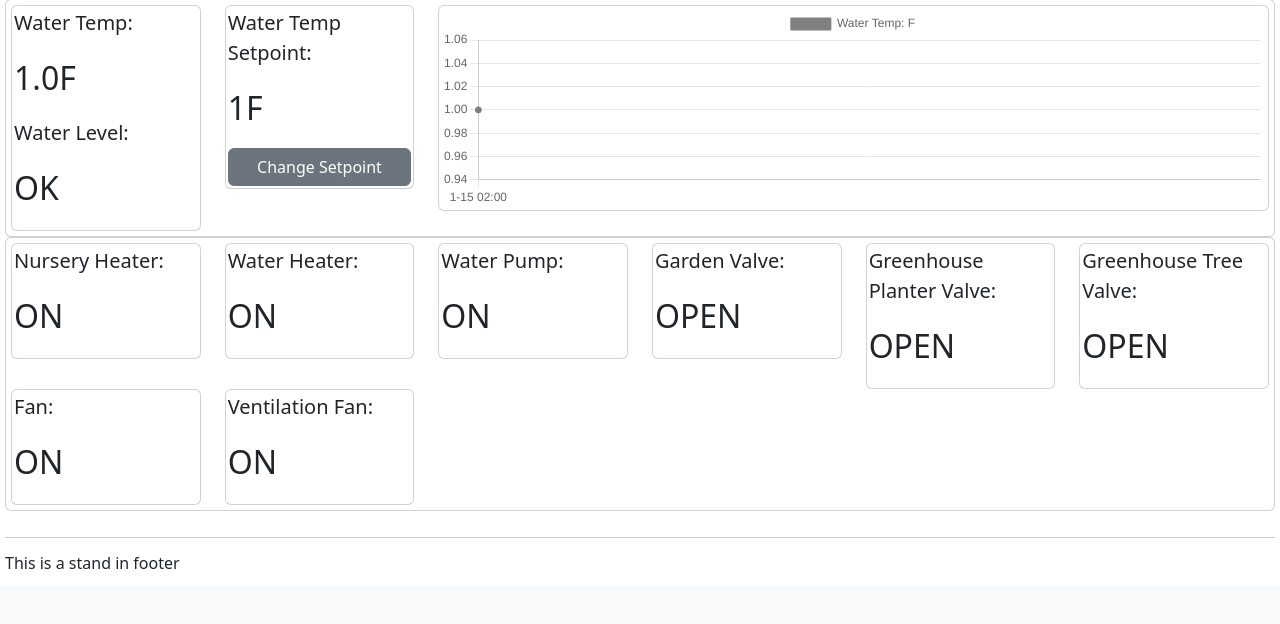
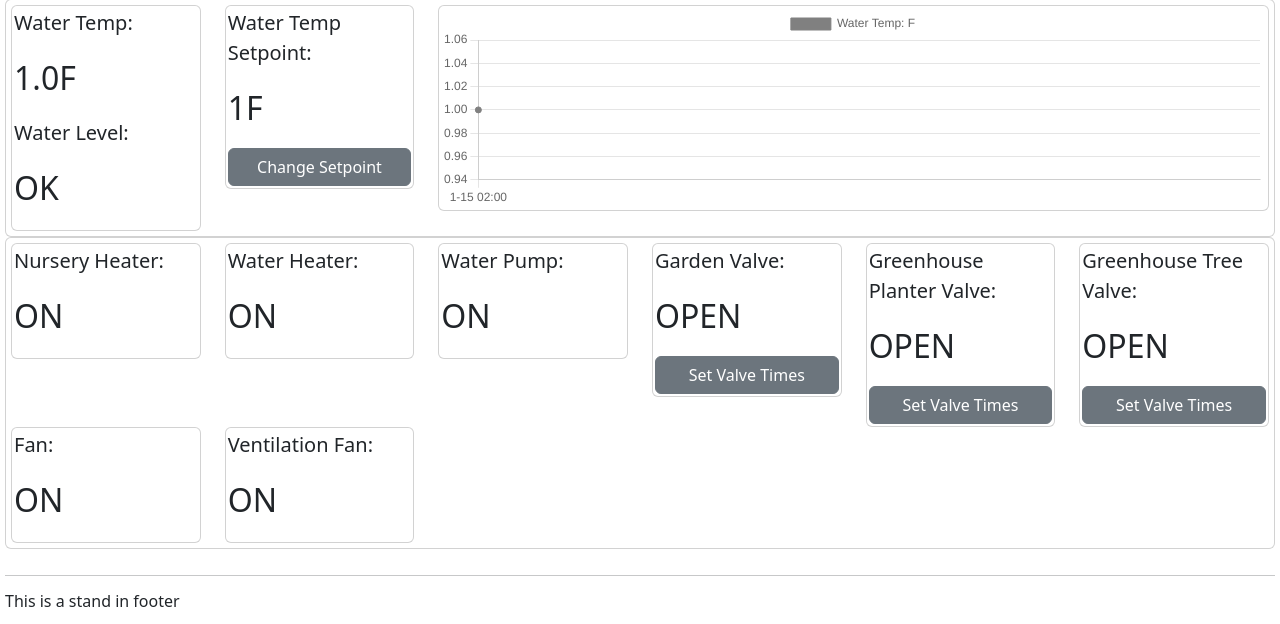
Before and after one commit to marshallpratt1/midnightsprouts, a Django app: page / in a window 1280 px wide. Shown: the part 930-1554 px from the top of the page. Before the commit the page ends 1499 px from the top, so only its background shows below. Run offline with Django 4.2, Linux system fonts and the light colour scheme; a user stored in the database is signed in; tables that the repository leaves empty hold one stand-in row (values such as "Sample post").

Commit message:
added time forms for valves

```diff
--- a/automated_greenhouse/forms.py
+++ b/automated_greenhouse/forms.py
@@ -45,11 +45,26 @@ class PumpForm(forms.Form):
 class GardenValveForm(forms.Form):
     toggle_garden_valve = forms.BooleanField(label='Toggle Garden Valve:')
 
+class GardenValveTimeForm(forms.Form):
+    garden_start_hour = forms.IntegerField(label='Start time, hour:', min_value=0, max_value=23)
+    start_minute = forms.IntegerField(label='Start time, minute:', min_value=0, max_value=59)
+    duration = forms.IntegerField(label='Duration in minutes:', min_value=0)
+
 class GreenhousePlanterValveForm(forms.Form):
     toggle_greenhouse_planter_valve = forms.BooleanField(label='Toggle Greenhouse Planter Valve:')
 
+class GreenhousePlanterValveTimeForm(forms.Form):
+    planter_start_hour = forms.IntegerField(label='Start time, hour:', min_value=0, max_value=23)
+    start_minute = forms.IntegerField(label='Start time, minute:', min_value=0, max_value=59)
+    duration = forms.IntegerField(label='Duration in minutes:', min_value=0)
+
 class GreenhouseTreeValveForm(forms.Form):
     toggle_greenhouse_tree_valve = forms.BooleanField(label='Toggle Greenhouse Tree Valve:')
+
+class GreenhouseTreeValveTimeForm(forms.Form):
+    tree_start_hour = forms.IntegerField(label='Start time, hour:', min_value=0, max_value=23)
+    start_minute = forms.IntegerField(label='Start time, minute:', min_value=0, max_value=59)
+    duration = forms.IntegerField(label='Duration in minutes:', min_value=0)
 
 class FanForm(forms.Form):
     toggle_fan = forms.BooleanField(label='Toggle Fan:')
--- a/automated_greenhouse/templates/automated_greenhouse/index.html
+++ b/automated_greenhouse/templates/automated_greenhouse/index.html
@@ -304,7 +304,11 @@
                     <p class="lead">Garden Valve: </p>
                     <p class="lead" style="font-size: xx-large;"><strong>{% if garden_valve_status %} OPEN {% else %} CLOSED {% endif %}</strong></p>
                     {% if user.is_superuser %}
-                        {% if automatic == False %}
+                        {% if automatic %}
+                        <button type="button" class="btn btn-secondary" data-bs-toggle="modal" data-bs-target="#gardenValveTimeModal">
+                            Set Valve Times
+                        </button>
+                        {% else %}
                             <button type="button" class="btn btn-secondary" data-bs-toggle="modal" data-bs-target="#gardenValveModal">
                                 {% if garden_valve_status %} Close Vavle{% else %} Open Valve {% endif %}
                             </button>
@@ -329,6 +333,26 @@
                         </div>
                         </div>
                     </div>
+                    <!-- set valve open time and duration -->
+                    <div class="modal fade" id="gardenValveTimeModal" tabindex="-1" aria-labelledby="exampleModalLabel" aria-hidden="true">
+                        <div class="modal-dialog">
+                        <div class="modal-content">
+                            <div class="modal-header">
+                            <h1 class="modal-title fs-5" id="exampleModalLabel">Set Garden Valve Times</h1>
+                            <button type="button" class="btn-close" data-bs-dismiss="modal" aria-label="Close"></button>
+                            </div>
+                            <div class="modal-body">
+                                <form action = "{% url 'index' %}" method="post" id = "garden_valve_time_form", name="garden_valve_time_form">
+                                    {% csrf_token %}
+                                    {{ garden_valve_time_form }}
+                                    <hr>
+                                    <button class="btn btn-primary" type="submit">Submit</button>
+                                    <button type="button" class="btn btn-secondary" data-bs-dismiss="modal">Cancel</button>                                    </form>
+                                </form>
+                            </div>
+                        </div>
+                        </div>
+                    </div>
                 </div>
             </div>
             <!-- End: Garden Valve -->
@@ -339,8 +363,12 @@
                     <p class="lead">Greenhouse Planter Valve: </p>
                     <p class="lead" style="font-size: xx-large;"><strong>{% if greenhouse_planter_valve_status %} OPEN {% else %} CLOSED {% endif %}</strong></p>
                     {% if user.is_superuser %}
-                        {% if automatic == False %}
-                            <button type="button" class="btn btn-secondary" data-bs-toggle="modal" data-bs-target="#greenhousePlanterValveModal">
+                        {% if automatic %}
+                        <button type="button" class="btn btn-secondary" data-bs-toggle="modal" data-bs-target="#greenhousePlanterValveTimeModal">
+                            Set Valve Times
+                        </button>
+                        {% else %}
+                        <button type="button" class="btn btn-secondary" data-bs-toggle="modal" data-bs-target="#greenhousePlanterValveModal">
                                 {% if greenhouse_planter_valve_status %} Close Vavle{% else %} Open Valve {% endif %}
                             </button>
                         {% endif %}
@@ -364,6 +392,26 @@
                         </div>
                         </div>
                     </div>
+                    <!-- set valve open time and duration -->
+                    <div class="modal fade" id="greenhousePlanterValveTimeModal" tabindex="-1" aria-labelledby="exampleModalLabel" aria-hidden="true">
+                        <div class="modal-dialog">
+                        <div class="modal-content">
+                            <div class="modal-header">
+                            <h1 class="modal-title fs-5" id="exampleModalLabel">Set Greenhouse Planter Valve Times</h1>
+                            <button type="button" class="btn-close" data-bs-dismiss="modal" aria-label="Close"></button>
+                            </div>
+                            <div class="modal-body">
+                                <form action = "{% url 'index' %}" method="post" id = "greenhouse_planter_valve_time_form", name="greenhouse_planter_valve_time_form">
+                                    {% csrf_token %}
+                                    {{ greenhouse_planter_valve_time_form }}
+                                    <hr>
+                                    <button class="btn btn-primary" type="submit">Submit</button>
+                                    <button type="button" class="btn btn-secondary" data-bs-dismiss="modal">Cancel</button>                                    </form>
+                                </form>
+                            </div>
+                        </div>
+                        </div>
+                    </div>
                 </div>
             </div>
             <!-- End: Greenhouse Planter Valve -->
@@ -374,9 +422,13 @@
                     <p class="lead">Greenhouse Tree Valve: </p>
                     <p class="lead" style="font-size: xx-large;"><strong>{% if greenhouse_tree_valve_status %} OPEN {% else %} CLOSED {% endif %}</strong></p>
                     {% if user.is_superuser %}
-                        {% if automatic == False %}
+                        {% if automatic %}
+                        <button type="button" class="btn btn-secondary" data-bs-toggle="modal" data-bs-target="#greenhouseTreeValveTimeModal">
+                            Set Valve Times
+                        </button>
+                        {% else %}
                             <button type="button" class="btn btn-secondary" data-bs-toggle="modal" data-bs-target="#greenhouseTreeValveModal">
-                                {% if greenhouse_tree_valve_status %} Close Vavle{% else %} Open Valve {% endif %}
+                                {% if greenhouse_tree_valve_status %} Close Valve{% else %} Open Valve {% endif %}
                             </button>
                         {% endif %}
                     {% endif %}
@@ -391,6 +443,26 @@
                                 <form action = "{% url 'index' %}" method="post" id = "greenhouse_tree_valve_form", name="greenhouse_tree_valve_form">
                                     {% csrf_token %}
                                     {{ greenhouse_tree_valve_form }}
+                                    <hr>
+                                    <button class="btn btn-primary" type="submit">Submit</button>
+                                    <button type="button" class="btn btn-secondary" data-bs-dismiss="modal">Cancel</button>                                    </form>
+                                </form>
+                            </div>
+                        </div>
+                        </div>
+                    </div>
+                    <!-- set valve open time and duration -->
+                    <div class="modal fade" id="greenhouseTreeValveTimeModal" tabindex="-1" aria-labelledby="exampleModalLabel" aria-hidden="true">
+                        <div class="modal-dialog">
+                        <div class="modal-content">
+                            <div class="modal-header">
+                            <h1 class="modal-title fs-5" id="exampleModalLabel">Set Greenhouse Tree Valve Times</h1>
+                            <button type="button" class="btn-close" data-bs-dismiss="modal" aria-label="Close"></button>
+                            </div>
+                            <div class="modal-body">
+                                <form action = "{% url 'index' %}" method="post" id = "greenhouse_tree_valve_time_form", name="greenhouse_tree_valve_time_form">
+                                    {% csrf_token %}
+                                    {{ greenhouse_tree_valve_time_form }}
                                     <hr>
                                     <button class="btn btn-primary" type="submit">Submit</button>
                                     <button type="button" class="btn btn-secondary" data-bs-dismiss="modal">Cancel</button>                                    </form>
--- a/automated_greenhouse/views.py
+++ b/automated_greenhouse/views.py
@@ -6,8 +6,9 @@ from django.db import IntegrityError
 from django.urls import reverse_lazy, reverse
 from django.contrib.auth import authenticate, login, logout
 from django.http import HttpResponse, HttpResponseRedirect
-from .forms import RegisterForm, AirTempForm, HumidityForm, WaterForm, SystemStatusForm
+from .forms import RegisterForm, AirTempForm, HumidityForm, WaterForm, SystemStatusForm, GreenhouseTreeValveTimeForm
 from .forms import NurseryHeaterForm, WaterHeaterForm, GardenValveForm, GreenhousePlanterValveForm, GreenhouseTreeValveForm, FanForm, VentForm, PumpForm
+from .forms import GreenhousePlanterValveTimeForm, GardenValveTimeForm, GreenhouseTreeValveTimeForm
 from . import util
 import json
 
@@ -34,6 +35,12 @@ def index(request):
             util.toggle_pump()
         if 'toggle_garden_valve' in request.POST:
             util.toggle_garden_valve()
+        if 'garden_start_hour' in request.POST:
+            util.set_garden_valve_times(request.POST['garden_start_hour'],request.POST['start_minute'], request.POST['duration'])
+        if 'tree_start_hour' in request.POST:
+            util.set_greenhouse_valve_times(request.POST['tree_start_hour'],request.POST['start_minute'], request.POST['duration'])
+        if 'planter_start_hour' in request.POST:
+            util.set_greenhouse_valve_times(request.POST['planter_start_hour'],request.POST['start_minute'], request.POST['duration'])
         if 'toggle_greenhouse_planter_valve' in request.POST:
             util.toggle_greenhouse_planter_valve()
         if 'toggle_greenhouse_tree_valve' in request.POST:
@@ -60,6 +67,9 @@ def index(request):
         'garden_valve_form': GardenValveForm,
         'greenhouse_planter_valve_form': GreenhousePlanterValveForm,
         'greenhouse_tree_valve_form': GreenhouseTreeValveForm,
+        'greenhouse_tree_valve_time_form': GreenhouseTreeValveTimeForm,
+        'greenhouse_planter_valve_time_form' : GreenhousePlanterValveTimeForm,
+        'garden_valve_time_form' : GardenValveTimeForm,
         'fan_form': FanForm,
         'vent_form': VentForm,
         'automatic': automatic,
@@ -75,8 +85,10 @@ def index(request):
         'air_heater_status': AirHeaterStatus.objects.order_by('-id').first().air_heater_on,
         'water_heater_status': WaterHeaterStatus.objects.order_by('-id').first().water_heater_on,
         'garden_valve_status': GardenValveStatus.objects.order_by('-id').first().garden_valve_open,
+        'garden_valve_start_hour' : GardenValveStatus.objects.order_by('-id').first().start_hour,
         'greenhouse_planter_valve_status': GreenhousePlanterValveStatus.objects.order_by('-id').first().greenhouse_planter_valve_open,
         'greenhouse_tree_valve_status': GreenhouseTreeValveStatus.objects.order_by('-id').first().greenhouse_tree_valve_open,
+        'greenhouse_tree_valve_start_hour' : GreenhouseTreeValveStatus.objects.order_by('-id').first().start_hour,
         'air_temp_setpoint': AirTempSetpoint.objects.order_by('-id').first().air_temp_setpoint,
         'water_temp_setpoint': WaterTempSetpoint.objects.order_by('-id').first().water_temp_setpoint,
         'humidity_setpoint': HumiditySetpoint.objects.order_by('-id').first().humidity_setpoint,
```
Also changed, not shown: automated_greenhouse/models.py (+14 -0 lines), automated_greenhouse/util.py (+27 -0 lines), automated_greenhouse/migrations/0006_gardenvalvestatus_duration_and_more.py (added).
